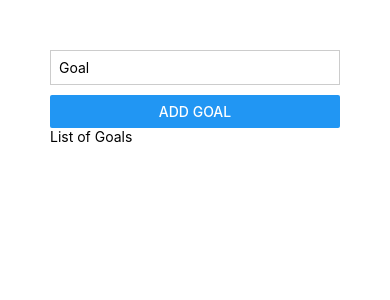
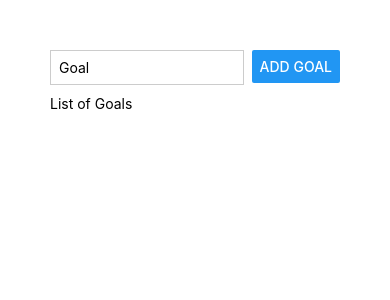
Before and after one commit to iamraselmolla/React-Native-Practise-Application, a React Native app: screen / in a window 390 px wide. Shown: the top 300 px of the page. Built offline with nearby package versions, Linux system fonts and the light colour scheme.

Commit message:
added flex box and direction

```diff
--- a/App.js
+++ b/App.js
@@ -4,11 +4,11 @@ import { Button, StyleSheet, Text, TextInput, View } from 'react-native';
 export default function App() {
   return (
     <View style={styles.appContainer}>
-      <View>
+      <View style={styles.inputContainer}>
         <TextInput style={styles.inputStyle} placeholder='Goal' />
-      </View>
-      <View>
-        <Button title='Add Goal' />
+        <View>
+          <Button title='Add Goal' />
+        </View>
       </View>
       <View>
         <Text>List of Goals</Text>
@@ -24,9 +24,14 @@ const styles = StyleSheet.create({
   inputStyle: {
     borderWidth: 1,
     borderColor: '#cccccc',
-    width: '100%',
+    width: '80%',
     marginRight: 8,
     padding: 8,
     marginBottom: 10
+  },
+  inputContainer: {
+    flexDirection: 'row',
+    justifyContent: 'space-between',
+
   }
 });
```
